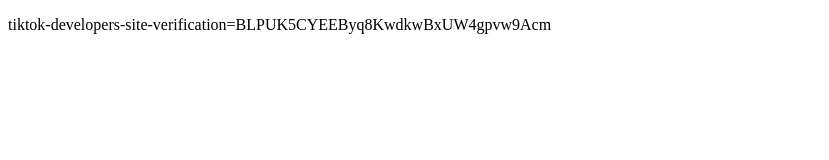
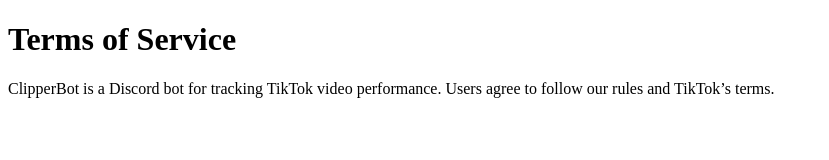
Before and after one commit to destroyer929/clipperbot-docs, a plain HTML site: page terms.html in a window 1280 px wide. Shown: the whole page, without its empty margins (0-829 px from the left). Drawn offline with Linux system fonts and the light colour scheme.

Commit message:
terms.html

```diff
--- a/terms.html
+++ b/terms.html
@@ -1,6 +1,7 @@
 <!DOCTYPE html>
 <html>
 <body>
-  <p>tiktok-developers-site-verification=BLPUK5CYEEByq8KwdkwBxUW4gpvw9Acm</p>
+  <h1>Terms of Service</h1>
+  <p>ClipperBot is a Discord bot for tracking TikTok video performance. Users agree to follow our rules and TikTok’s terms.</p>
 </body>
 </html>
```
